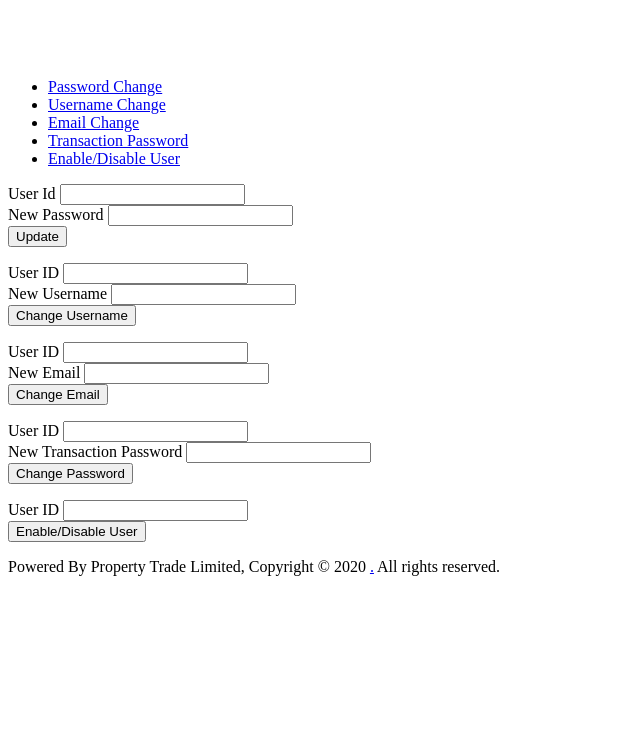
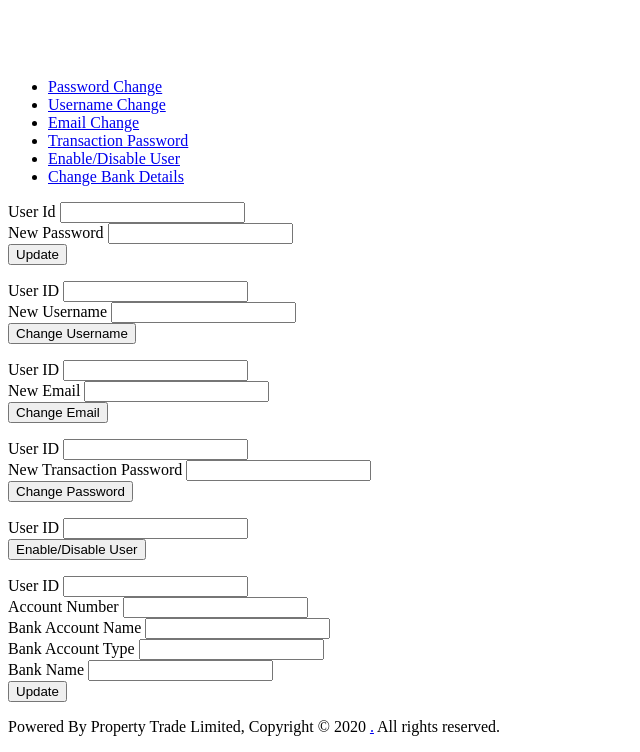
Before and after one commit to pfxnet/pfxnet-admin, a website: page views/userAccount.html in a window 1280 px wide. Shown: the part 6166-6918 px from the top of the page, without its empty margins (0-640 px from the left). Before the commit the page ends 6758 px from the top, so only its background shows below. Drawn offline with nearby package versions, Linux system fonts and the light colour scheme; files that its build step writes are made by us from their sources; files whose address does not match are found by name.

Commit message:
Thu 15:46

```diff
--- a/public/css/style.css
+++ b/public/css/style.css
@@ -1769,9 +1769,17 @@ ul.tab-custon-design li.active a, ul.tab-review-design li.active a{
 #myTab3.tab-review-design li a{
 	padding-right: 40px;
 	text-transform:capitalize;
-}
+
+}
+#myTab3.tab-review-design li{
+	margin-bottom: 25px;
+
+}
+
+
 #myTab3.tab-review-design li i{
 	margin-right:5px;
+
 }
 .custom-product-edit{
 	background:#1b2a47;
--- a/public/js/helpers/api/login.js
+++ b/public/js/helpers/api/login.js
@@ -1,6 +1,6 @@
 
 const loginBtn = document.querySelector('#loginbtn') || false;
-console.log('open for business')
+
 
 function loginUser(e){
     e.preventDefault();
@@ -27,14 +27,14 @@ function loginUser(e){
           return alertify.notify(`<p style="color: white;">${response.error}</p>`, 'error', 10)
         }else{
           if(response.token){
-            console.log(response,'guyyy')
+
             localStorage.setItem('@pfxnet-admin-token', JSON.stringify(response.token))
             localStorage.setItem('@pfxnet-admin-user', JSON.stringify(response.user))
             localStorage.setItem('@pfxnet-admin-priviledges', JSON.stringify(response.priviledges))
             localStorage.setItem('@pfxnet-admin-notification', JSON.stringify(response.adminNotification))
 
 
-          // location.replace(`http://localhost:8003/home`);
+          //location.replace(`http://localhost:8003/home`);
             // location.replace(`https://pfxnet-admin.herokuapp.com/home`);
            location.replace(`https://admin.pfxnet.com/home`);
           }
--- a/views/userAccount.html
+++ b/views/userAccount.html
@@ -49,9 +49,9 @@
                                     <li class="active"><a href="#description">Password Change</a> </li>
                                     <li><a href="#reviews">Username Change</a></li>
                                     <li><a href="#INFORMATION">Email Change</a></li>
-
                                     <li><a href="#INFORMATION2">Transaction Password</a></li>
                                     <li><a href="#INFORMATION3">Enable/Disable User</a></li>
+                                    <li><a href="#ChangeBankDetails">Change Bank Details</a></li>
                                 </ul>
                                 <div id="myTabContent" class="tab-content custom-product-edit">
                                     <div class="product-tab-list tab-pane fade active in" id="description">
@@ -227,7 +227,47 @@
 
                                     </div>
 
+                                           <div class="product-tab-list tab-pane fade" id="ChangeBankDetails">
+                                        <div class="row container">
+                                            <div class="col-lg-3"></div>
+                                            <div class="col-lg-6 col-md-6 col-sm-6 col-xs-12">
+                                                <div class="review-content-section">
+                                                    <div class="demo-container">
+                                                        <div class="card-wrapper"></div>
+                                                        <form class="payment-form mg-t-30 form-border-input-show text-white-label ">
 
+                                                            <div class="form-group">
+                                                                <label for="email">User ID</label>
+                                                                <input id="userId_bankDetail" name="cvc" type="text" class="form-control" placeholder="">
+                                                            </div>
+
+                                                            <div class="form-group">
+                                                                <label for="email">Account Number</label>
+                                                                <input id="accountNumber" name="cvc" type="text" class="form-control" placeholder="">
+                                                            </div>
+                                                             <div class="form-group">
+                                                                <label for="email">Bank Account Name</label>
+                                                                <input id="bankAccountName" name="cvc" type="text" class="form-control" placeholder="">
+                                                            </div>
+                                                            <div class="form-group">
+                                                                <label for="email">Bank Account Type</label>
+                                                                <input id="bankAccountType" name="cvc" type="text" class="form-control" placeholder="">
+                                                            </div>
+                                                            <div class="form-group">
+                                                                <label for="email">Bank Name</label>
+                                                                <input id="bankName" name="cvc" type="text" class="form-control" placeholder="">
+                                                            </div>
+
+                                                            <div class="text-center credit-card-custom office-pad-bottom">
+                                                                <button id="updateBankDetailsBtn" type="button" class="btn btn-success btn-block ">Update</button>
+                                                            </div>
+                                                        </form>
+                                                    </div>
+                                                </div>
+                                            </div>
+                                            <div class="col-lg-3"></div>
+                                        </div>
+                                    </div>
                                 </div>
                             </div>
                         </div>
```
Also changed, not shown: public/js/helpers/api/userAccount.js (+44 -1 lines).
